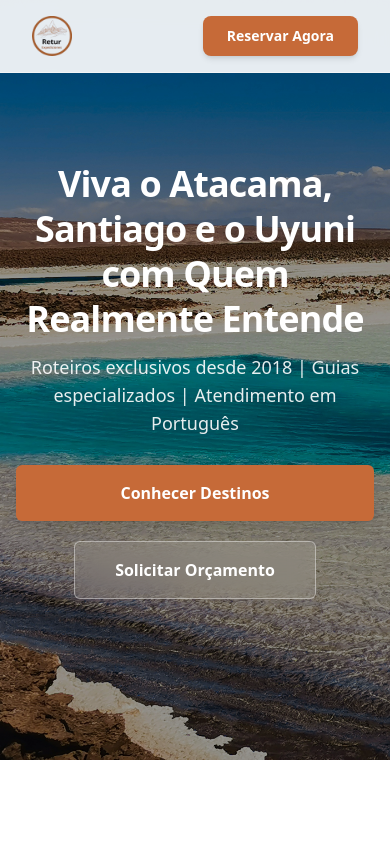
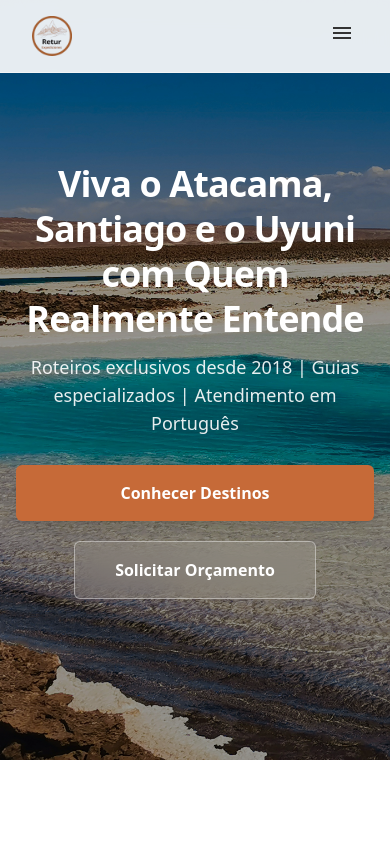
Before and after one commit to lucasguerra12/returexpediciones, a Next.js app in the folder retur/: page / in a window 390 px wide. Shown: the top 844 px of the page. Built offline with nearby package versions, Linux system fonts and the light colour scheme.

Commit message:
feat: enhance Header component with mobile menu and state management

```diff
--- a/retur/src/app/layout.tsx
+++ b/retur/src/app/layout.tsx
@@ -1,6 +1,8 @@
 import type { Metadata } from "next";
 import { Geist, Geist_Mono } from "next/font/google";
 import "./globals.css";
+
+// Importações nomeadas corretas, exatamente como nos seus arquivos de componentes
 import { Header } from "../components/Header";
 import { Footer } from "../components/Footer";
 
@@ -25,10 +27,12 @@ export default function RootLayout({
   children: React.ReactNode;
 }>) {
   return (
-    <html lang="en" className={`${geistSans.variable} ${geistMono.variable} h-full antialiased`}>
-      <head><link href="https://fonts.googleapis.com/css2?family=Manrope:wght@400;500;600;700;800&family=Inter:wght@400;500;600&display=swap" rel="stylesheet" />
-      <link href="https://fonts.googleapis.com/css2?family=Material+Symbols+Outlined:wght,FILL@100..700,0..1&display=swap" rel="stylesheet" /></head>
-      <body className="antialiased font-manrope">
+    <html lang="pt-BR" suppressHydrationWarning className={`${geistSans.variable} ${geistMono.variable} h-full antialiased`}>
+      <head>
+        <link href="https://fonts.googleapis.com/css2?family=Manrope:wght@400;500;600;700;800&family=Inter:wght@400;500;600&display=swap" rel="stylesheet" />
+        <link href="https://fonts.googleapis.com/css2?family=Material+Symbols+Outlined:wght,FILL@100..700,0..1&display=swap" rel="stylesheet" />
+      </head>
+      <body suppressHydrationWarning className="antialiased font-manrope">
         <Header />
         {children}
         <Footer />
--- a/retur/src/components/Header.tsx
+++ b/retur/src/components/Header.tsx
@@ -1,20 +1,26 @@
+"use client";
+
 import Link from 'next/link';
+import { useState } from 'react';
 
 export function Header() {
+  const [menuAberto, setMenuAberto] = useState(false);
+
   return (
     <header className="w-full py-4 px-8 flex items-center justify-between bg-white/90 backdrop-blur-md fixed top-0 z-50 border-b border-gray-100">
       <Link href="/">
-      <img src="/images/ReturLogo.png" alt="Retur Expedições" className="h-10" />
-      <div className="text-retur-terra font-bold text-2xl tracking-tighter">
-      </div></Link>
+        <img src="/images/ReturLogo.png" alt="Retur Expedições" className="h-10" />
+        <div className="text-retur-terra font-bold text-2xl tracking-tighter">
+        </div>
+      </Link>
 
+      {/* MENU DESKTOP (Seu código original intacto) */}
       <nav className="hidden md:flex gap-8 text-sm font-medium uppercase tracking-widest text-retur-texto items-center">
         <Link href="/" className="hover:text-retur-terra transition-colors">Início</Link>
 
         {/* Dropdown de Destinos */}
         <div className="group relative py-2">
           <button className="flex items-center gap-1 hover:text-retur-terra transition-colors uppercase tracking-widest">
-            <link href="/destinos" />
             Destinos<span className="material-symbols-outlined text-sm">expand_more</span>
           </button>
           <div className="absolute top-full left-0 w-64 bg-white shadow-2xl rounded-2xl py-4 border border-gray-50 opacity-0 invisible group-hover:opacity-100 group-hover:visible transition-all transform translate-y-2 group-hover:translate-y-0">
@@ -30,13 +36,62 @@ export function Header() {
         <Link href="/blog" className="hover:text-retur-terra transition-colors">Blog</Link>
         <Link href="/contato" className="hover:text-retur-terra transition-colors">Contato</Link>
       </nav>
-      <a
+
+      {/* CONTAINER DO BOTÃO + MENU HAMBÚRGUER */}
+      <div className="flex items-center gap-4">
+        {/* Seu botão Reservar Agora intacto (Some em telas muito pequenas para não quebrar o layout, indo para dentro do menu) */}
+        <a
+          href="https://wa.me/5511999999999?text=Olá, gostaria de ajuda para montar meu roteiro no Atacama!"
+          target="_blank"
+          rel="noopener noreferrer"
+          className="hidden sm:block"
+        >
+          <button className="bg-retur-terra text-white px-6 py-2.5 rounded-lg font-bold text-sm hover:bg-orange-700 transition-all shadow-md">
+            Reservar Agora
+          </button>
+        </a>
+
+        {/* Ícone de Hambúrguer (Aparece apenas em celulares: md:hidden) */}
+        <button
+          className="md:hidden text-retur-texto p-1"
+          onClick={() => setMenuAberto(!menuAberto)}
+        >
+          <span className="material-symbols-outlined text-3xl">
+            {menuAberto ? 'close' : 'menu'}
+          </span>
+        </button>
+      </div>
+
+      {/* MENU MOBILE (Aparece ao clicar no Hambúrguer) */}
+      {menuAberto && (
+        <div className="absolute top-full left-0 w-full bg-white shadow-2xl border-t border-gray-100 flex flex-col md:hidden py-6 px-8 gap-4 text-sm font-medium uppercase tracking-widest text-retur-texto">
+          <Link href="/" onClick={() => setMenuAberto(false)} className="hover:text-retur-terra">Início</Link>
+
+          <div className="font-bold text-retur-terra border-b border-gray-100 pb-2 mt-2">Destinos</div>
+          <Link href="/destinos/atacama" onClick={() => setMenuAberto(false)} className="pl-4 hover:text-retur-terra">Atacama</Link>
+          <Link href="/destinos/uyuni" onClick={() => setMenuAberto(false)} className="pl-4 hover:text-retur-terra">Salar de Uyuni</Link>
+          <Link href="/destinos/santiago" onClick={() => setMenuAberto(false)} className="pl-4 hover:text-retur-terra">Santiago</Link>
+          <Link href="/destinos/combo" onClick={() => setMenuAberto(false)} className="pl-4 font-bold text-retur-terra">Combo Atacama + Uyuni</Link>
+
+          <div className="border-t border-gray-100 pt-4 mt-2 flex flex-col gap-4">
+            <Link href="/sobre" onClick={() => setMenuAberto(false)} className="hover:text-retur-terra">Sobre Nós</Link>
+            <Link href="/blog" onClick={() => setMenuAberto(false)} className="hover:text-retur-terra">Blog</Link>
+            <Link href="/contato" onClick={() => setMenuAberto(false)} className="hover:text-retur-terra">Contato</Link>
+          </div>
+
+          <a
             href="https://wa.me/5511999999999?text=Olá, gostaria de ajuda para montar meu roteiro no Atacama!"
             target="_blank"
-            rel="noopener noreferrer">
-      <button className="bg-retur-terra text-white px-6 py-2.5 rounded-lg font-bold text-sm hover:bg-orange-700 transition-all shadow-md">
-        Reservar Agora
-      </button></a>
+            rel="noopener noreferrer"
+            onClick={() => setMenuAberto(false)}
+            className="mt-4 sm:hidden w-full"
+          >
+            <button className="w-full bg-retur-terra text-white px-6 py-3 rounded-lg font-bold text-sm hover:bg-orange-700 transition-all shadow-md">
+              Reservar Agora
+            </button>
+          </a>
+        </div>
+      )}
     </header>
   );
 }
```
